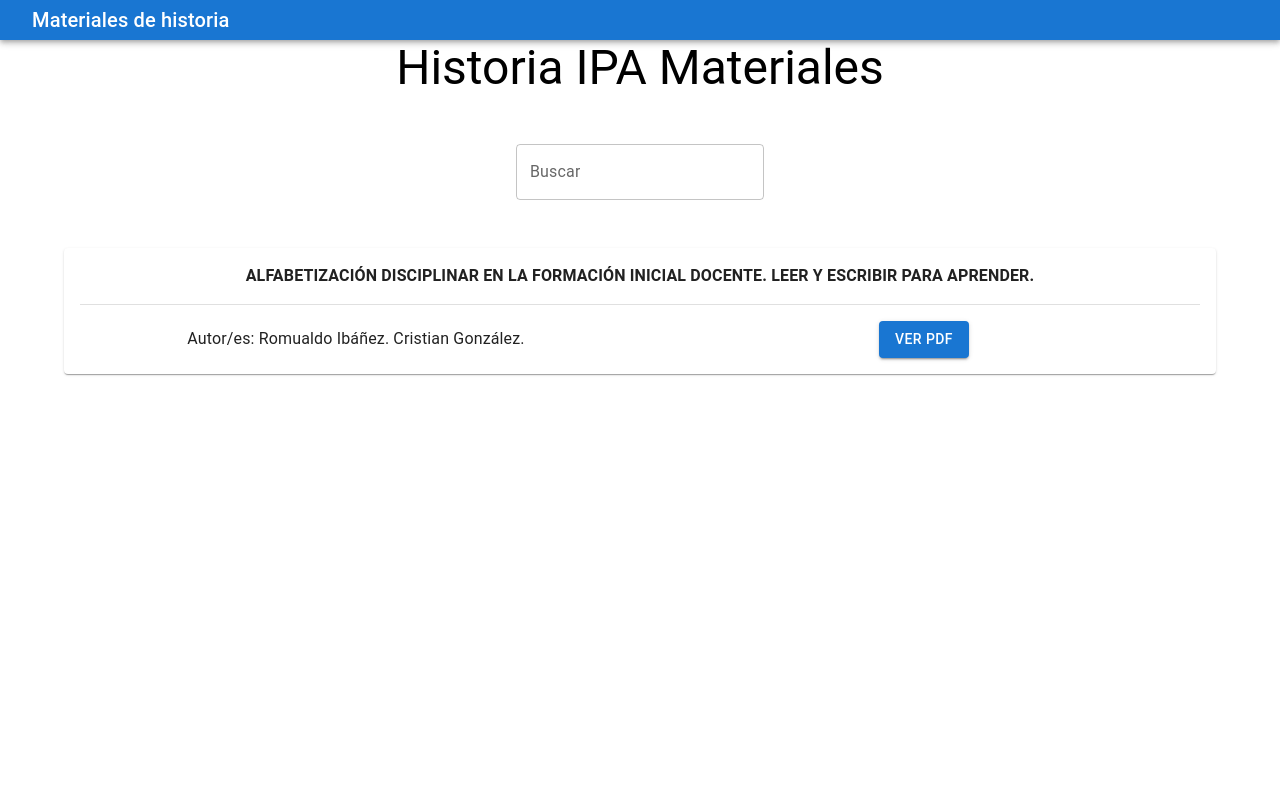
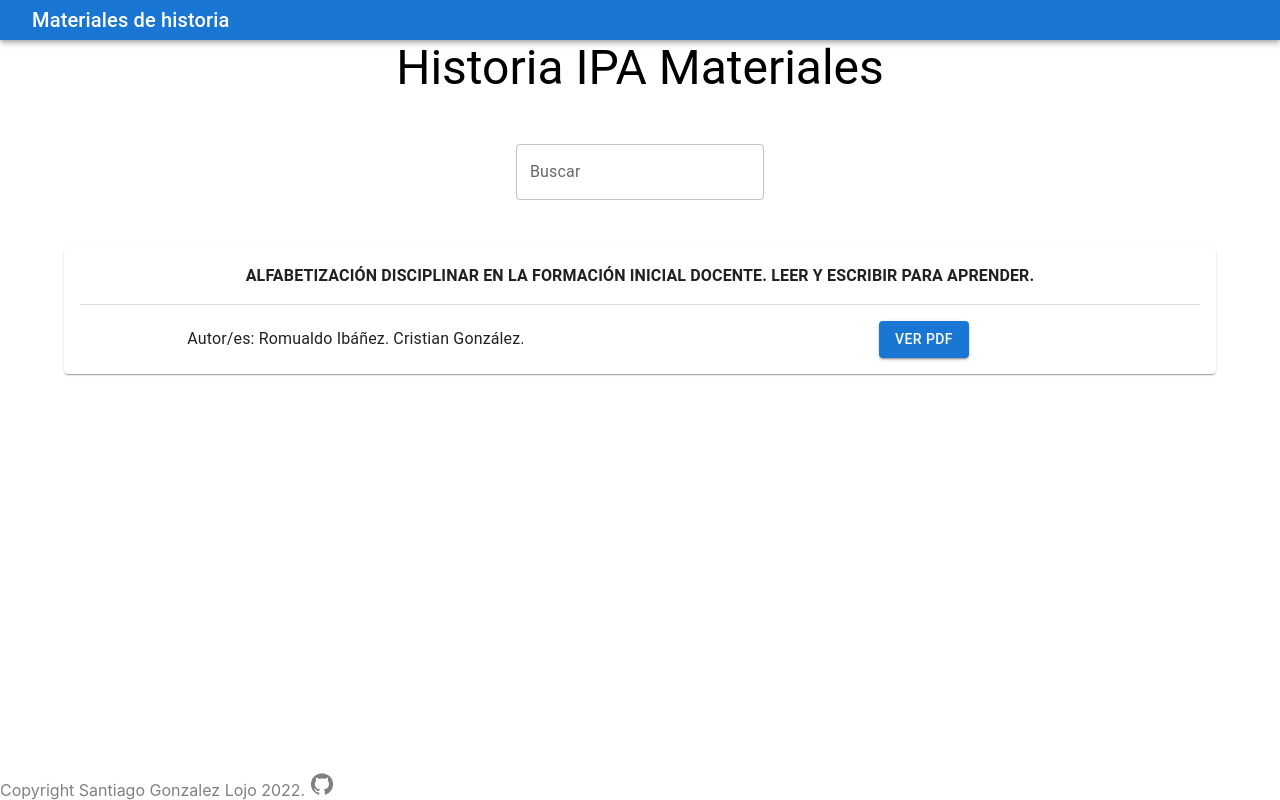
Before and after one commit to fenixlojo/historia-ipa, a React (Create React App) app: page / in a window 1280 px wide. Built offline with nearby package versions, Linux system fonts and the light colour scheme.

Commit message:
copyright

```diff
--- a/src/App.jsx
+++ b/src/App.jsx
@@ -1,7 +1,8 @@
 import "./App.css";
 import Navbar from "./Views/Navbar/Navbar";
 import Main from "./Views/MainMenu/Main";
-import { Container } from "@mui/material";
+import { Container, Box } from "@mui/material";
+import { GitHub } from "@mui/icons-material";
 
 function App() {
   return (
@@ -10,6 +11,17 @@ function App() {
       <Container>
         <Main />
       </Container>
+      <Box sx={{ color: "gray", position: "fixed", bottom: 0 }}>
+        <center>
+          Copyright Santiago Gonzalez Lojo 2022.{" "}
+          <GitHub
+            sx={{ cursor: "pointer" }}
+            onClick={() =>
+              window.open("https://github.com/fenixlojo", "_blank")
+            }
+          />
+        </center>
+      </Box>
     </div>
   );
 }
```
